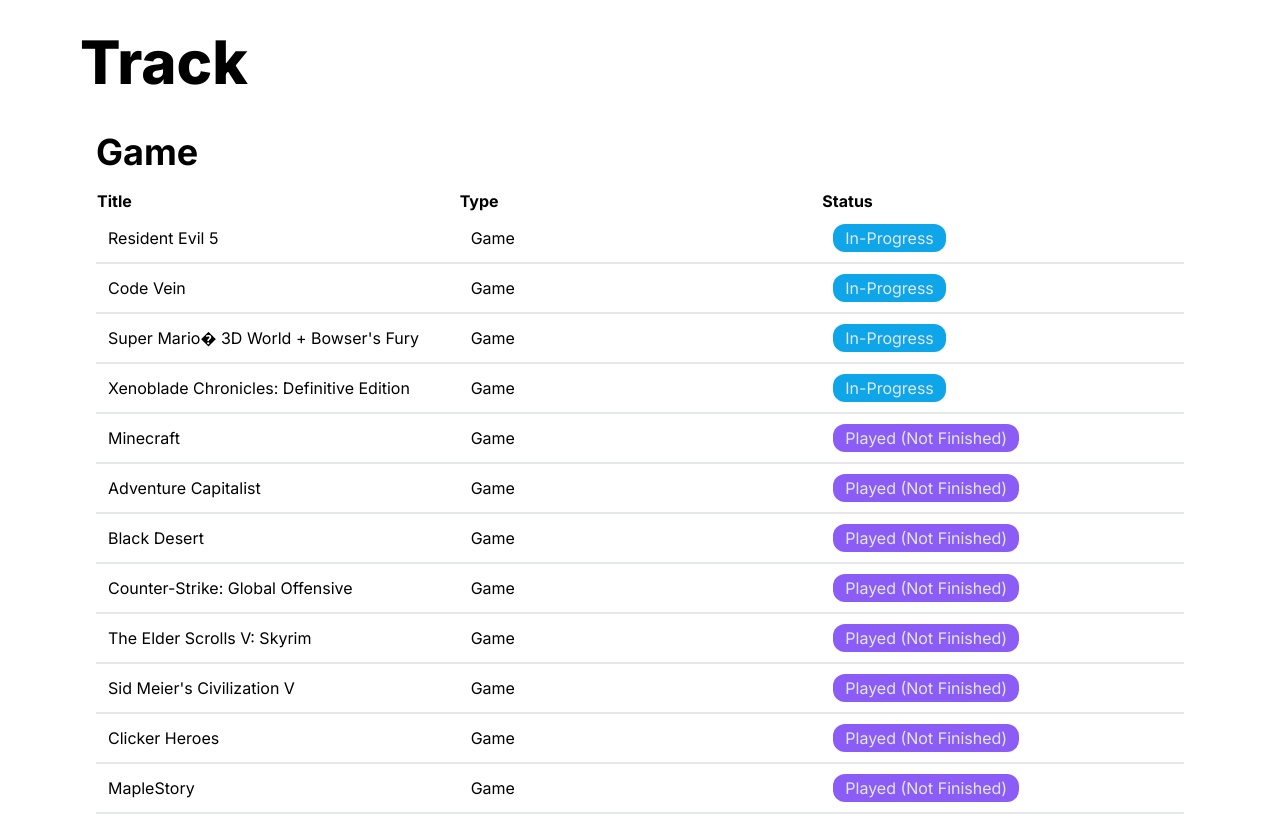
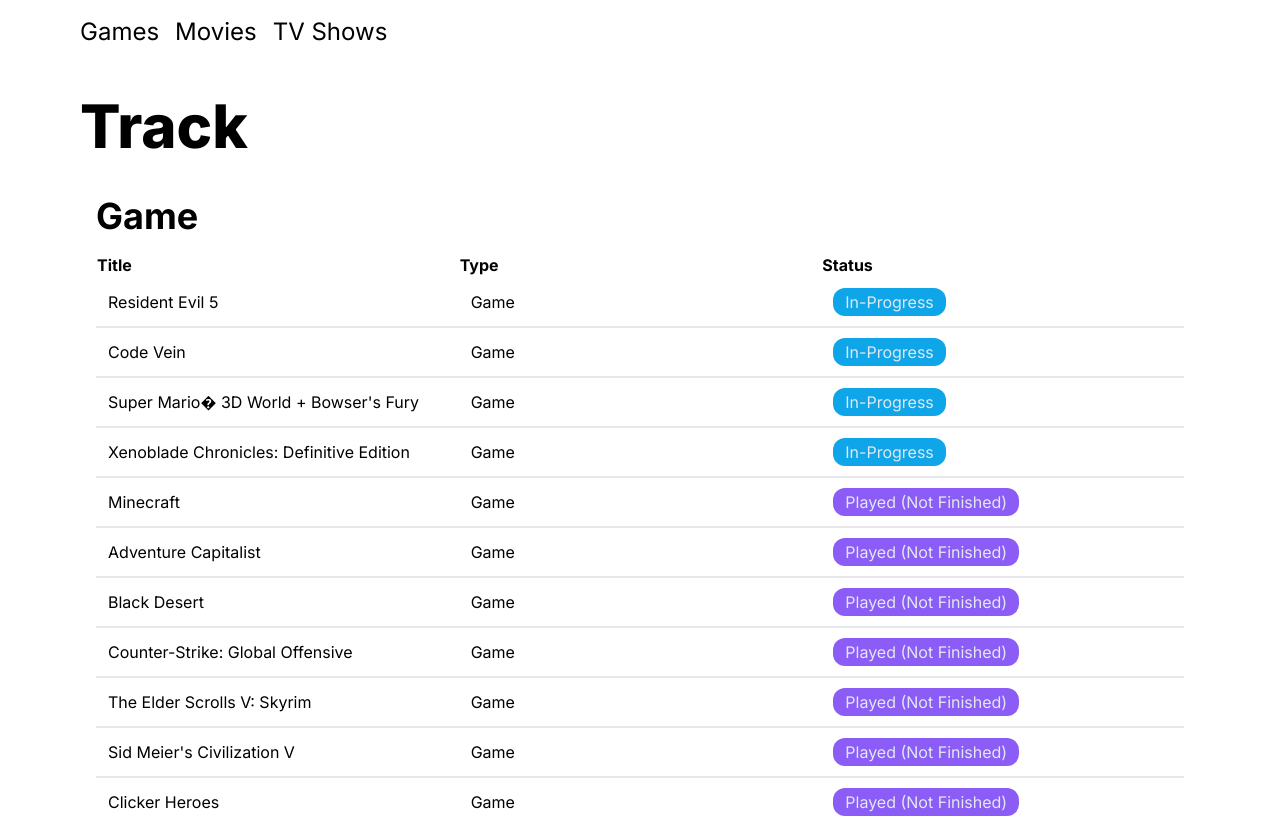
Before and after one commit to sophiebushchak/mediatracker, a Next.js app: page / in a window 1280 px wide. Shown: the top 818 px of the page. Built offline with nearby package versions, Linux system fonts and the light colour scheme.

Commit message:
Basic navigation bar

```diff
--- a/src/app/layout.tsx
+++ b/src/app/layout.tsx
@@ -1,6 +1,7 @@
 import type { Metadata } from 'next';
 import { Inter } from 'next/font/google';
 import './globals.css';
+import { NavigationBar } from '@/components/navigation/NavigationBar';
 
 const inter = Inter({ subsets: ['latin'] });
 
@@ -16,7 +17,10 @@
   return (
     <html lang='en'>
     <body className={`${inter.className}`}>
-    <main className='max-w-6xl px-4 mx-auto'>
+    <header className='max-w-6xl px-4 mx-auto'>
+      <NavigationBar/>
+    </header>
+    <main className='max-w-6xl px-4 mb-8 mx-auto'>
       <h1 className='text-6xl mt-8 mb-6 font-extrabold'>Track</h1>
       {children}
     </main>
--- /dev/null
+++ b/src/components/navigation/NavLinkItem.tsx
@@ -0,0 +1,21 @@
+"use client"
+import { usePathname } from 'next/navigation';
+import React from 'react';
+import Link from 'next/link';
+
+export default function NavLinkItem({
+  href,
+  text,
+}: {
+  href: string,
+  text: string,
+}) {
+  const path = usePathname()
+  const isActive = href === path
+
+  return (
+    <li className={`text-2xl ${isActive ? 'underline' : ''}`}>
+      <Link href={href}>{text}</Link>
+    </li>
+  );
+}
--- /dev/null
+++ b/src/components/navigation/NavigationBar.tsx
@@ -0,0 +1,35 @@
+import Link from 'next/link';
+import { usePathname } from 'next/navigation';
+import NavLinkItem from '@/components/navigation/NavLinkItem';
+
+const NavItems = [
+  {
+    text: 'Games',
+    path: '/collection/games'
+  },
+  {
+    text: 'Movies',
+    path: '/collection/movies'
+  },
+  {
+    text: 'TV Shows',
+    path: '/collection/tv-shows'
+  }
+];
+
+
+export function NavigationBar() {
+  return (
+    <nav className='w-full py-4'>
+      <ul className='flex gap-4'>
+        {NavItems.map(item => (
+          <NavLinkItem
+            key={item.path}
+            href={item.path}
+            text={item.text}
+          />
+        ))}
+      </ul>
+    </nav>
+  );
+}
```
